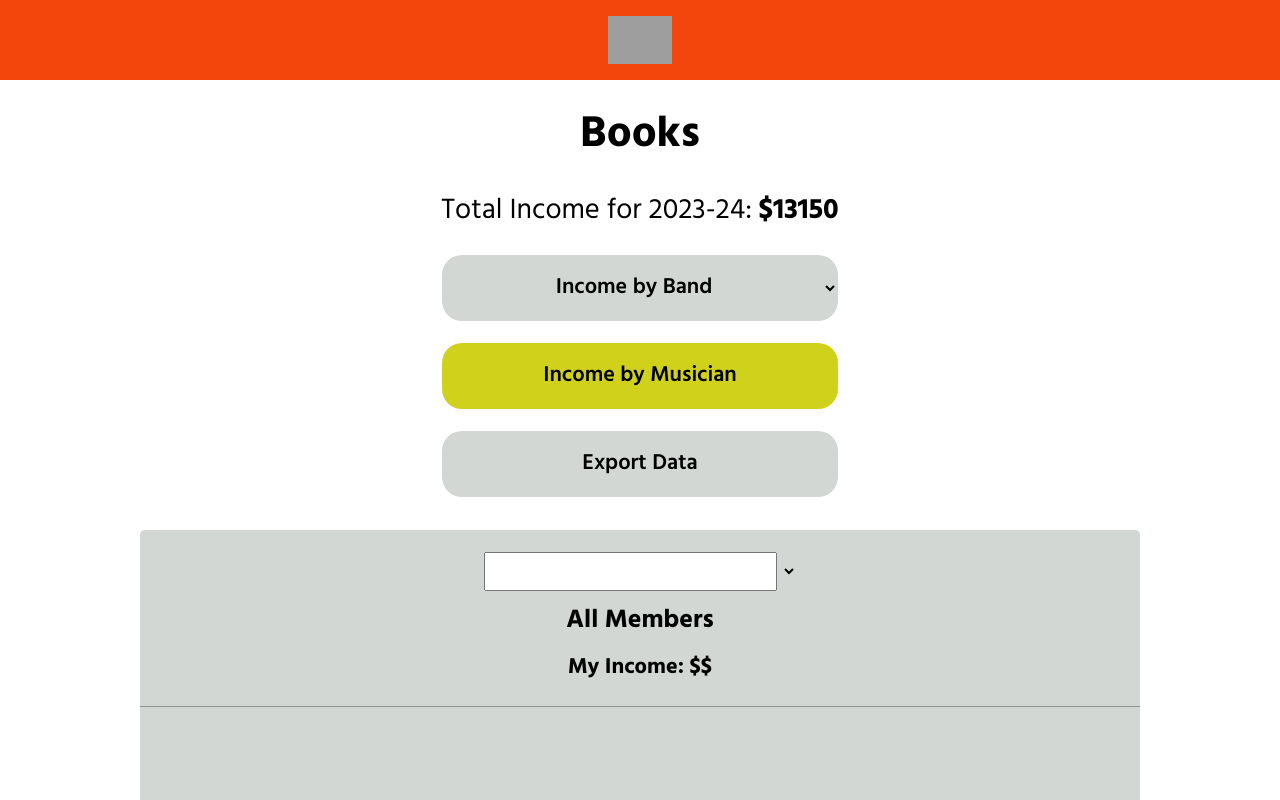
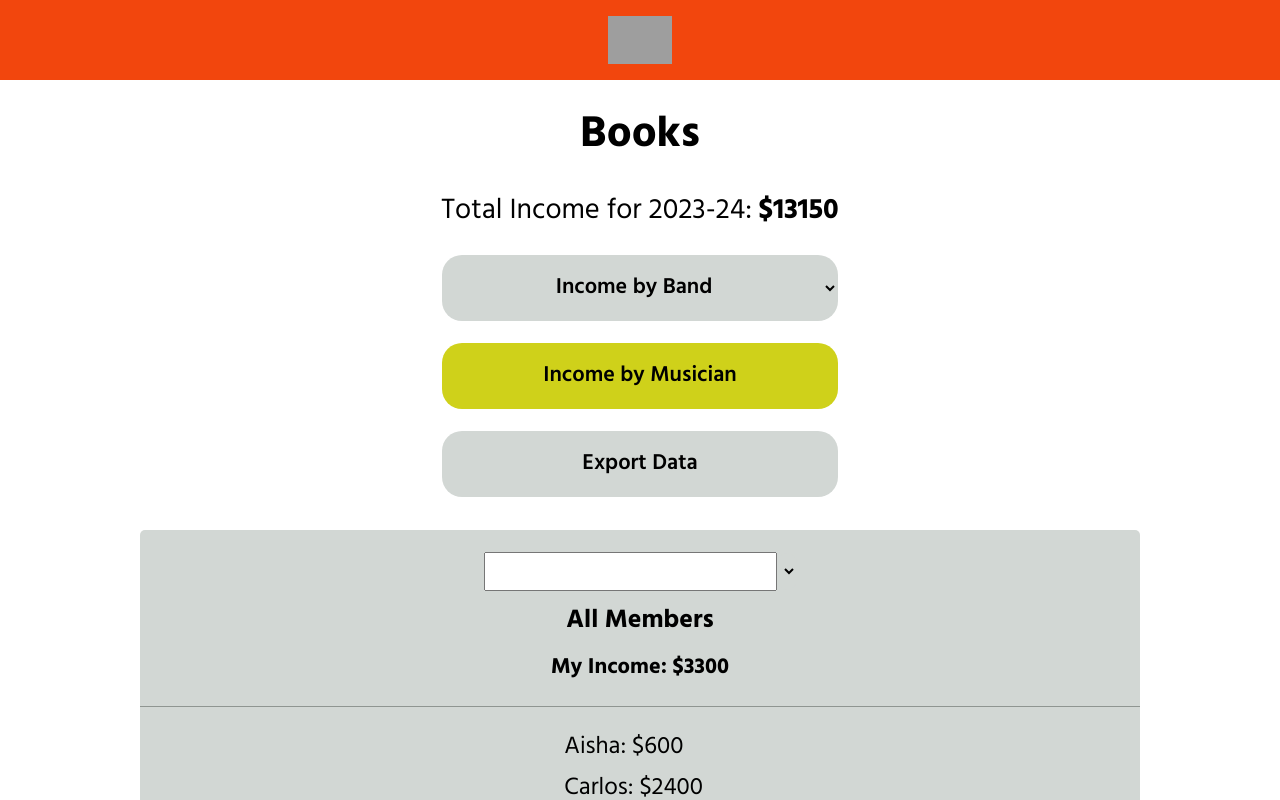
Before and after one commit to RickV85/gig-boss-interview, a React (Vite) app: page / in a window 1280 px wide. Both pictures are taken after a click on the button "Income by Musician". Shown: the top 800 px of the page. Built offline with nearby package versions, Linux system fonts and the light colour scheme; grey boxes are pictures that could not be loaded; the HTML template or start-up script is replaced by a standard one.

Commit message:
Create user and member income display in MemberView

```diff
--- a/src/components/Books/Books.css
+++ b/src/components/Books/Books.css
@@ -1,5 +1,5 @@
 main {
-  height: 90vh;
+  min-height: 90vh;
   display: flex;
   flex-direction: column;
   align-items: center;
@@ -50,7 +50,6 @@ main {
   display: flex;
   flex-direction: column;
   align-items: center;
-  overflow-y: scroll;
 }
 
 .income-display-header {
--- a/src/components/Books/Books.jsx
+++ b/src/components/Books/Books.jsx
@@ -94,7 +94,7 @@ export default function Books({ bandRepo }) {
           </p>
         ) : null}
         {selectedBand && <IncomeDisplay selectedBand={selectedBand} />}
-        {memViewActive && <MemberView />}
+        {memViewActive && bandRepo && <MemberView bandRepo={bandRepo} />}
       </section>
     </main>
   );
--- a/src/components/MemberView/MemberView.jsx
+++ b/src/components/MemberView/MemberView.jsx
@@ -1,5 +1,17 @@
+import { object } from "prop-types";
+import { sortByNameUserFirst } from "../../utils/utils";
 
-export default function MemberView() {
+export default function MemberView({ bandRepo }) {
+  const createAllMemberIncomeDisplay = () => {
+    const sortedMemArr = sortByNameUserFirst(
+      bandRepo.createYearlyTotalIncomeByMember()
+    );
+    const memberElements = sortedMemArr.map((mem, i) => (
+      <p key={`allMemInc-${i}`}>{`${mem.name}: $${mem.income}`}</p>
+    ));
+    return memberElements;
+  };
+
   return (
     <>
       <header className="income-display-header">
@@ -8,11 +20,15 @@ export default function MemberView() {
           <select></select>
         </div>
         <h3>All Members</h3>
-    <h4>{`My Income: $$`}</h4>
+        <h4>{`My Income: $${bandRepo.calcTotalUserIncome()}`}</h4>
       </header>
       <div className="income-display-members">
-
+        {createAllMemberIncomeDisplay()}
       </div>
     </>
-  )
+  );
 }
+
+MemberView.propTypes = {
+  bandRepo: object,
+};
```
Lines whose indentation alone changed are shown as unchanged.
